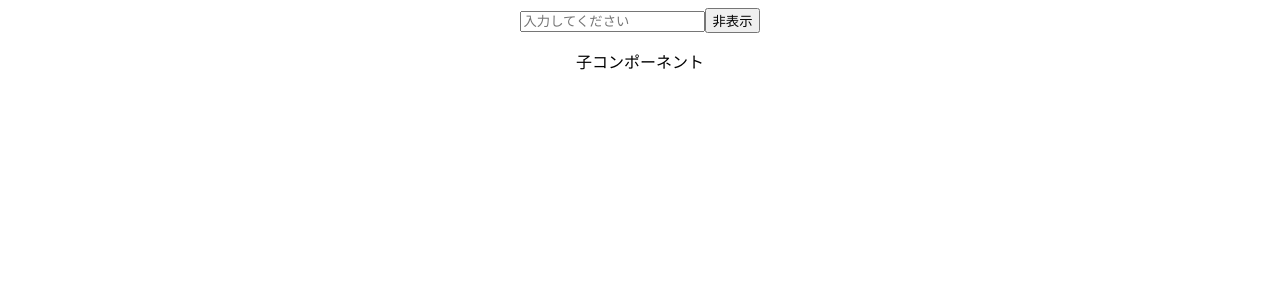
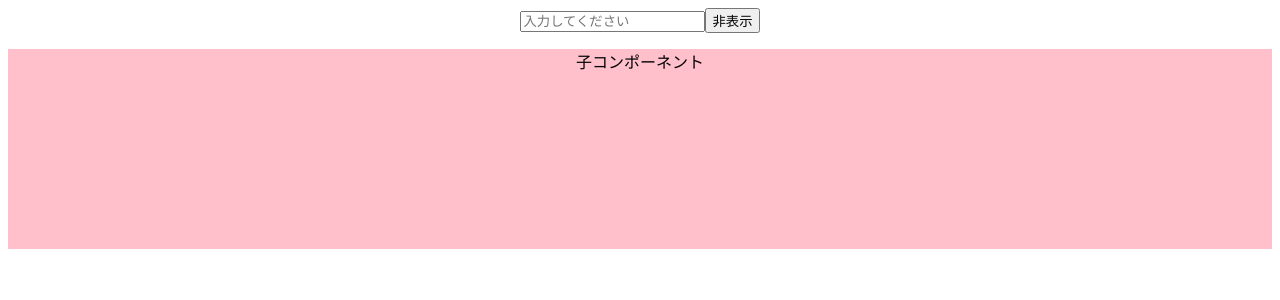
Before and after one commit to Takuya-Ampi/react_udemy_ver2, a React (Create React App) app: page / in a window 1280 px wide. Both pictures are taken after a click on the button "表示". Shown: the top 300 px of the page. Built offline with nearby package versions, Linux system fonts and the light colour scheme.

Commit message:
styleをつけた

```diff
--- a/src/ChildArea.jsx
+++ b/src/ChildArea.jsx
@@ -1,9 +1,15 @@
+const style = {
+  width: "100%",
+  height: "200px",
+  backgroundColor: "pink"
+};
+
 export const ChildArea = (props) => {
   const { open } = props;
   return (
     <>
       {open && (
-        <div>
+        <div style={style}>
           <p>子コンポーネント</p>
         </div>
       )}
```
